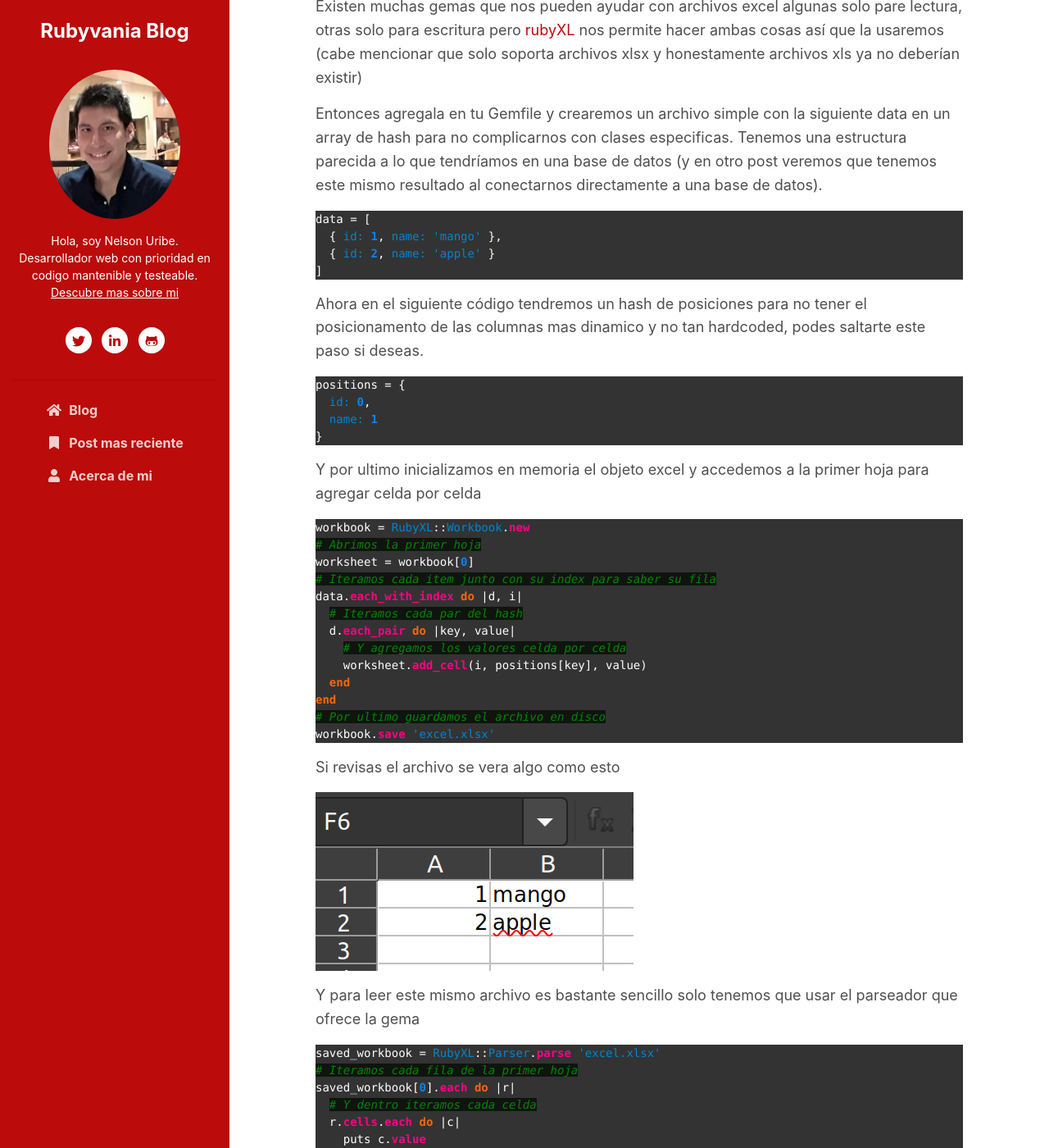
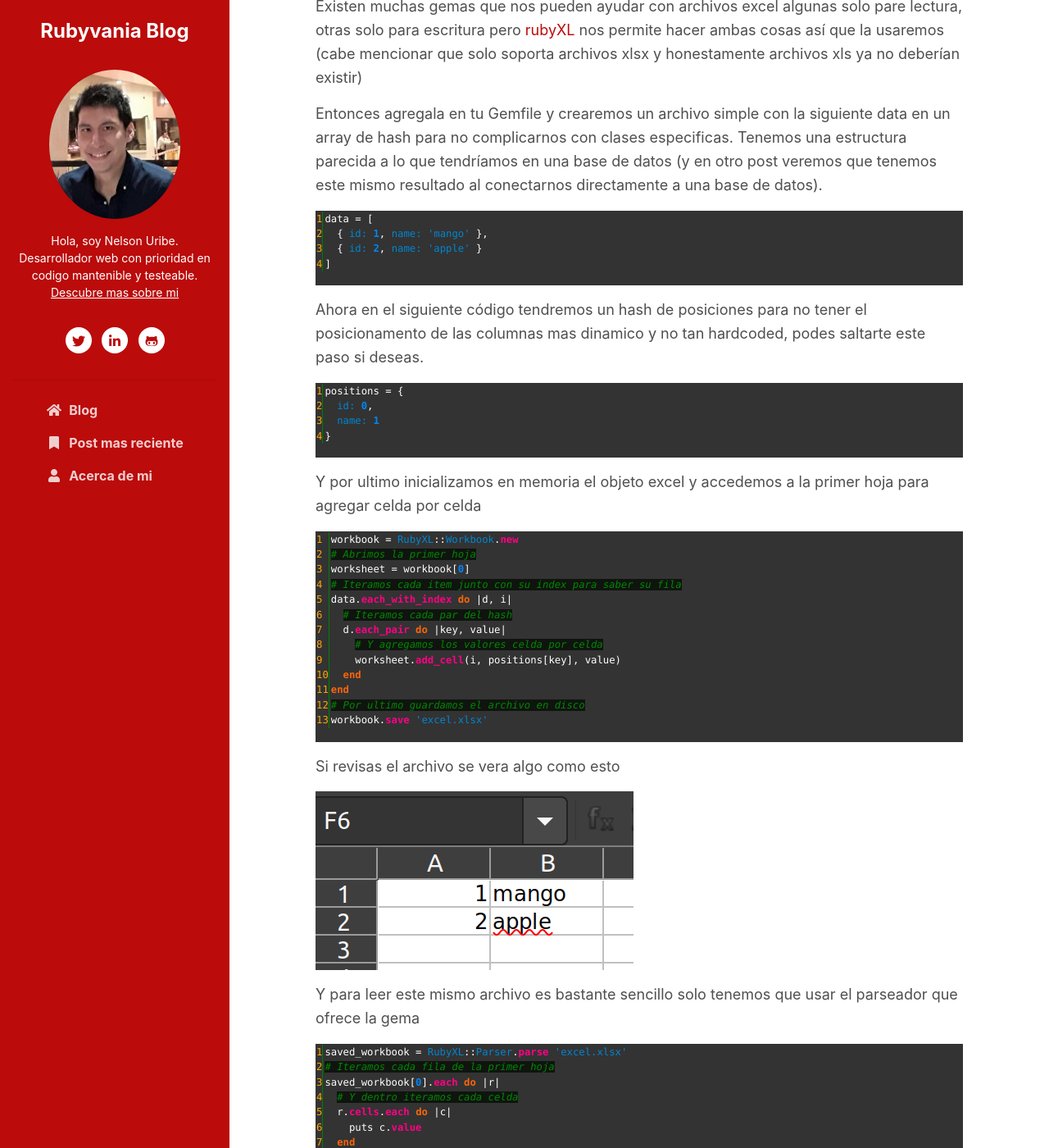
Before and after one commit to hollow-hunter/rubyvania-blog, a Jekyll site: the page built from _posts/2020/8-august/2020-8-9-excel.md, in a window 1280 px wide and 1400 px high, scrolled down 222 px. Shown: the whole window at 82% size. Built offline with Jekyll 4.4.1, drawn with Linux system fonts in a browser that asks for light colours; comment, search, counter and statistics services are not loaded.

Commit message:
add line numbers to code in excel post.

```diff
--- a/_posts/2020/8-august/2020-8-9-excel.md
+++ b/_posts/2020/8-august/2020-8-9-excel.md
@@ -10,7 +10,7 @@ Veamos como crear y leer archivos excel.
 Existen muchas gemas que nos pueden ayudar con archivos excel algunas solo pare lectura, otras solo para escritura pero [rubyXL](https://github.com/weshatheleopard/rubyXL){:target="____blank"} nos permite hacer ambas cosas así que la usaremos (cabe mencionar que solo soporta archivos xlsx y honestamente archivos xls ya no deberían existir)
 
 Entonces agregala en tu Gemfile y crearemos un archivo simple con la siguiente data en un array de hash para no complicarnos con clases especificas. Tenemos una estructura parecida a lo que tendríamos en una base de datos (y en otro post veremos que tenemos este mismo resultado al conectarnos directamente a una base de datos).
-{% highlight ruby %}
+{% highlight ruby linenos %}
 data = [
   { id: 1, name: 'mango' },
   { id: 2, name: 'apple' }
@@ -18,7 +18,7 @@ data = [
 {% endhighlight %}
 
 Ahora en el siguiente código tendremos un hash de posiciones para no tener el posicionamento de las columnas mas dinamico y no tan hardcoded, podes saltarte este paso si deseas.
-{% highlight ruby %}
+{% highlight ruby linenos %}
 positions = {
   id: 0,
   name: 1
@@ -26,7 +26,7 @@ positions = {
 {% endhighlight %}
 
 Y por ultimo inicializamos en memoria el objeto excel y accedemos a la primer hoja para agregar celda por celda
-{% highlight ruby %}
+{% highlight ruby linenos %}
 workbook = RubyXL::Workbook.new
 # Abrimos la primer hoja
 worksheet = workbook[0]
@@ -47,7 +47,7 @@ Si revisas el archivo se vera algo como esto
 ![excel with ruby](/assets/images/posts/excel/excel.png){:.img-fluid}
 
 Y para leer este mismo archivo es bastante sencillo solo tenemos que usar el parseador que ofrece la gema
-{% highlight ruby %}
+{% highlight ruby linenos %}
 saved_workbook = RubyXL::Parser.parse 'excel.xlsx'
 # Iteramos cada fila de la primer hoja
 saved_workbook[0].each do |r|
```
